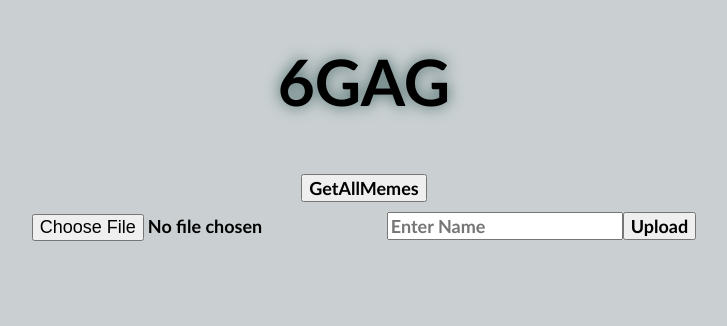
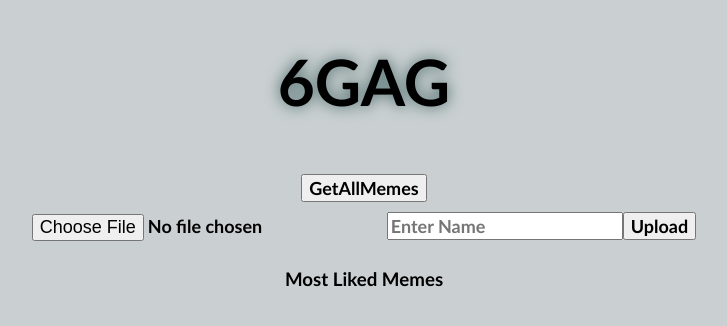
Before and after one commit to TheLittleCitizen9/6GAG, a React (Create React App) app: page / in a window 1280 px wide. Shown: the top 326 px of the page, without its empty margins (276-1003 px from the left). Built offline with nearby package versions, Linux system fonts and the light colour scheme.

Commit message:
Have most liked memes board

```diff
--- a/src/App.js
+++ b/src/App.js
@@ -6,6 +6,7 @@ import {v4 as uuid} from 'uuid';
 import axios from 'axios';
 import GagItem from './client/components/gag';
 import UploadFile from './client/components/uploadFile';
+import MostLikedGags from './client/components/mostLikedGags';
 
 function App() {
 
@@ -67,9 +68,20 @@ function App() {
 
   return (
     <div className="App">
-      <Header getAllImagesFromServer={getAllImagesFromServer}></Header>
-      <UploadFile uploadFile={uploadFile}></UploadFile>
-      <GagList gags={gags} onOpen={onOpen} onLike={onLike} onDislike={onDislike}></GagList>
+      <div className="row">
+        <Header getAllImagesFromServer={getAllImagesFromServer}></Header>
+        <UploadFile uploadFile={uploadFile} getAllImagesFromServer={getAllImagesFromServer}></UploadFile>
+        <MostLikedGags gags={gags}></MostLikedGags>
+      </div>
+      <div className="row">
+        <div className="col-md-8">
+          <GagList gags={gags} onOpen={onOpen} onLike={onLike} onDislike={onDislike}></GagList>
+        </div>
+        <div className="col-md-4">
+
+        </div>
+      </div>
+
     </div>
   );
 }
--- /dev/null
+++ b/src/client/components/mostLikedGags.js
@@ -0,0 +1,26 @@
+import React from 'react';
+
+function MostLikedGags(props) {
+    let allGags = props.gags
+    let mostLikedGags = []
+    const getMostLikedGags = function(){
+        allGags.sort((a, b) => {
+            return (b.likes-b.dislikes) - (a.likes-a.dislikes)
+        })
+
+        mostLikedGags = allGags.slice(0, 4)
+    }
+
+
+  return (
+    <div className="MostLiked">
+        <h3>Most Liked Memes</h3>
+        {getMostLikedGags()}
+      {mostLikedGags.map(gag => (
+                    <div key={gag.id}>{gag.title} - {gag.likes-gag.dislikes}</div>
+                ))}
+    </div>
+  );
+}
+
+export default MostLikedGags;
```
